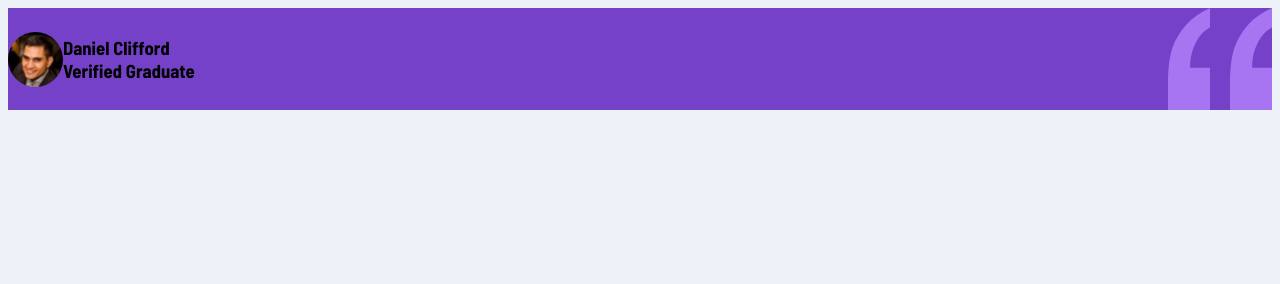
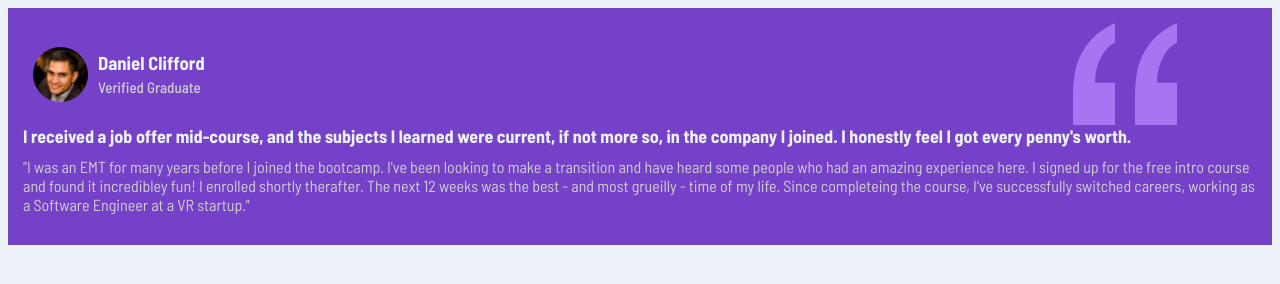
Before and after one commit to BuhleMtshali/grid-testimonials, a plain HTML site: page index.html in a window 1280 px wide. Drawn offline with Linux system fonts and the light colour scheme.

Commit message:
updated the stylesheet

```diff
--- a/index.css
+++ b/index.css
@@ -1,6 +1,7 @@
 body {
   font-family: "Barlow Semi Condensed", sans-serif;
   background-color: #ecf2f7;
+  text-align: left;
 }
 .container {
   max-width: 1440px;
@@ -8,6 +9,7 @@ body {
 }
 .purple-container {
   background-color: hsl(263, 55%, 52%);
+  padding: 15px;
 }
 .img-name-container {
   display: flex;
@@ -19,7 +21,31 @@ body {
   object-position: center;
   width: 55px;
   height: 55px;
+  padding: 10px;
+}
+h3 {
+  color: hsl(210, 46%, 95%);
+  margin: 0;
+}
+.grey-text {
+  color: hsl(0, 0%, 81%);
+  font-weight: 500;
+  font-size: 15px;
 }
 .quotes {
   margin-left: auto;
+  position: relative;
+  right: 80px;
 }
+.bold-text {
+  font-size: 18px;
+  color: hsl(210, 46%, 95%);
+  font-weight: 700;
+  margin: 0;
+}
+.light-text {
+  font-size: 16px;
+  font-weight: 400;
+  color: hsl(0, 0%, 81%);
+  margin-top: 10px;
+}
--- a/index.html
+++ b/index.html
@@ -27,6 +27,22 @@
           </h3>
           <img src="img/bg-pattern-quotation.svg" alt="quotes" class="quotes" />
         </div>
+        <div class="text">
+          <p class="bold-text">
+            I received a job offer mid-course, and the subjects I learned were
+            current, if not more so, in the company I joined. I honestly feel I
+            got every penny's worth.
+          </p>
+          <p class="light-text">
+            "I was an EMT for many years before I joined the bootcamp. I've been
+            looking to make a transition and have heard some people who had an
+            amazing experience here. I signed up for the free intro course and
+            found it incredibley fun! I enrolled shortly therafter. The next 12
+            weeks was the best - and most grueilly - time of my life. Since
+            completeing the course, I've successfully switched careers, working
+            as a Software Engineer at a VR startup."
+          </p>
+        </div>
       </div>
       <div class="dark-grey-container"></div>
       <div class="vertical-white-container"></div>
```
